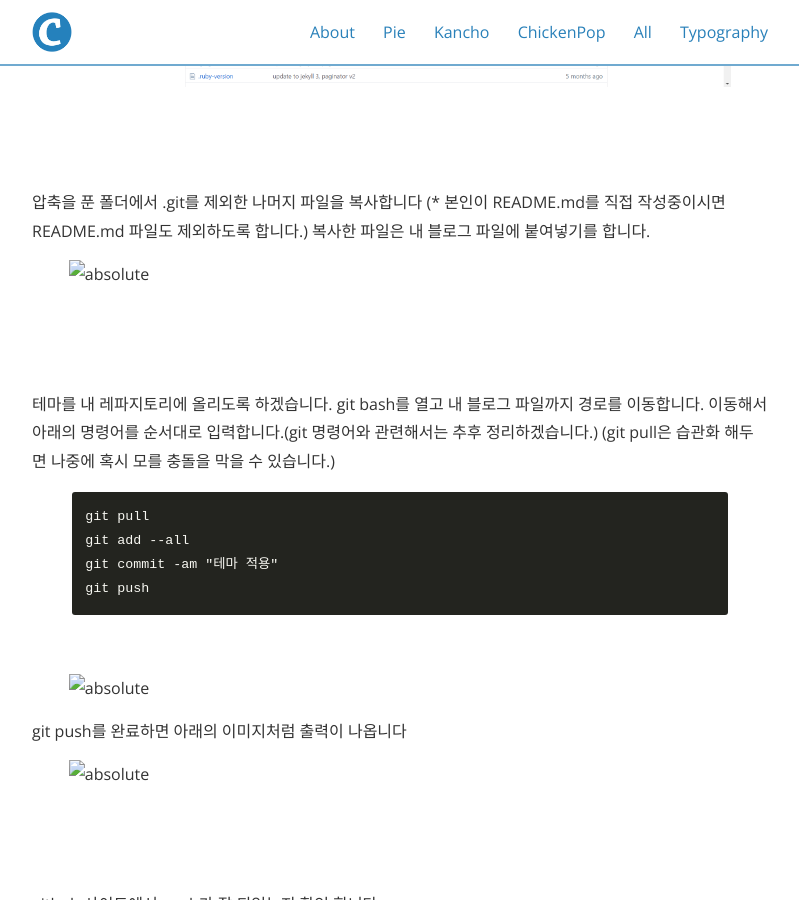
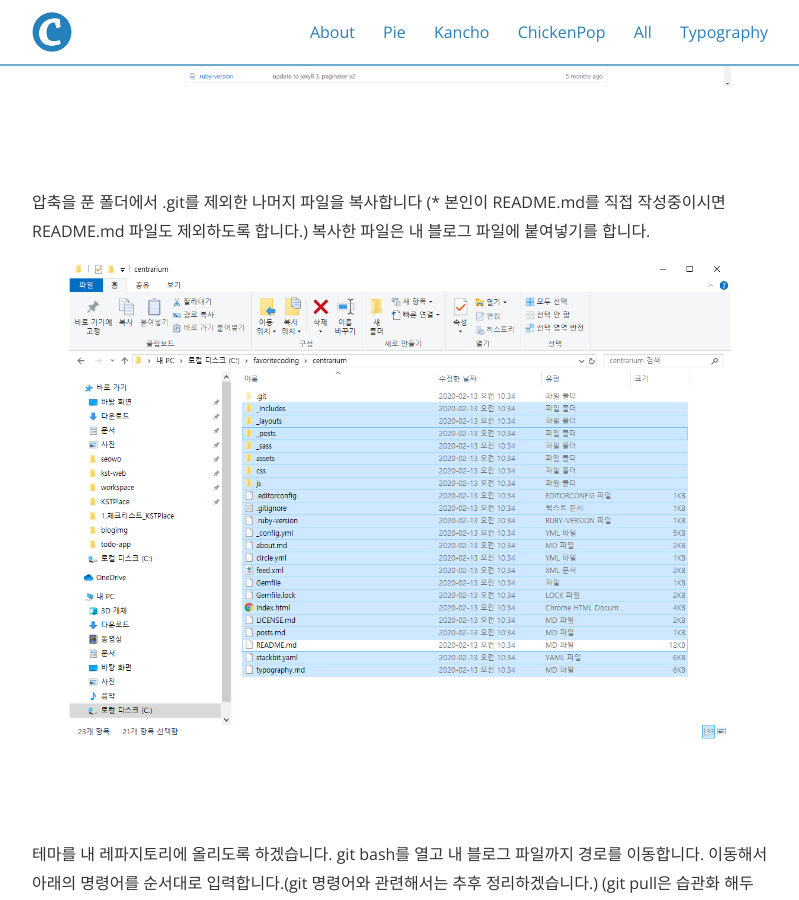
Before and after one commit to favoritecoding/gansaeldaejangBlog, a Jekyll site: the page built from _posts/kancho/2020-02-17-jekyll-2.md, in a window 1280 px wide and 900 px high, scrolled down 1413 px. Shown: the whole window, without its empty margins (240-1039 px from the left). Built offline with Jekyll 4.4.1, drawn with Linux system fonts in a browser that asks for light colours; nearby versions of some CDN libraries.

Commit message:
image relative_url로 변경

```diff
--- a/_posts/kancho/2020-02-17-jekyll-2.md
+++ b/_posts/kancho/2020-02-17-jekyll-2.md
@@ -42,7 +42,7 @@ Download ZIP을 눌러 다운로드 후 압축을 풀어줍니다.
 복사한 파일은 내 블로그 파일에 붙여넣기를 합니다.
 <br/>
 
-<img data-action="zoom" src='{{ "/assets/kanchoImg/jekyll/1-2.PNG" | absolute_url }}' alt='absolute'>
+<img data-action="zoom" src='{{ "/assets/kanchoImg/jekyll/1-2.PNG" | relative_url }}' alt='absolute'>
 
 <br/>
 
@@ -63,12 +63,12 @@ git push
 
 <br/>
 
-<img data-action="zoom" src='{{ "/assets/kanchoImg/jekyll/1-3.PNG" | absolute_url }}' alt='absolute'>
+<img data-action="zoom" src='{{ "/assets/kanchoImg/jekyll/1-3.PNG" | relative_url }}' alt='absolute'>
 
 
 git push를 완료하면 아래의 이미지처럼 출력이 나옵니다
 
-<img data-action="zoom" src='{{ "/assets/kanchoImg/jekyll/1-4.PNG" | absolute_url }}' alt='absolute'>
+<img data-action="zoom" src='{{ "/assets/kanchoImg/jekyll/1-4.PNG" | relative_url }}' alt='absolute'>
 
 <br/>
 
@@ -77,7 +77,7 @@ git push를 완료하면 아래의 이미지처럼 출력이 나옵니다
 github 사이트에서 push가 잘 되었는지 확인 합니다.
 <br/>
 
-<img data-action="zoom" src='{{ "/assets/kanchoImg/jekyll/1-5.PNG" | absolute_url }}' alt='absolute'>
+<img data-action="zoom" src='{{ "/assets/kanchoImg/jekyll/1-5.PNG" | relative_url }}' alt='absolute'>
 
 <br/>
 
@@ -90,7 +90,7 @@ Website에 주소를 추가해주면 github을 구경중인 다른사람이 나
 edit 버튼을 클릭합니다.
 <br/>
 
-<img data-action="zoom" src='{{ "/assets/kanchoImg/jekyll/1-5-1.PNG" | absolute_url }}' alt='absolute'>
+<img data-action="zoom" src='{{ "/assets/kanchoImg/jekyll/1-5-1.PNG" | relative_url }}' alt='absolute'>
 
 <br/>
 
@@ -100,7 +100,7 @@ Website에 블로그 주소를 입력하고 save 버튼을 눌러줍니다.
 (블로그 주소가 생각 안나시는 분은 Setting > GitHub Pages 부분에서 확인 가능합니다.)
 <br/>
 
-<img data-action="zoom" src='{{ "/assets/kanchoImg/jekyll/1-6.PNG" | absolute_url }}' alt='absolute'>
+<img data-action="zoom" src='{{ "/assets/kanchoImg/jekyll/1-6.PNG" | relative_url }}' alt='absolute'>
 
 <br/>
 
@@ -110,7 +110,7 @@ Website에 블로그 주소를 입력하고 save 버튼을 눌러줍니다.
 클릭하여 블로그로 이동해보도록 하겠습니다
 <br/>
 
-<img data-action="zoom" src='{{ "/assets/kanchoImg/jekyll/1-7.PNG" | absolute_url }}' alt='absolute'>
+<img data-action="zoom" src='{{ "/assets/kanchoImg/jekyll/1-7.PNG" | relative_url }}' alt='absolute'>
 
 <br/>
 
@@ -120,7 +120,7 @@ Website에 블로그 주소를 입력하고 save 버튼을 눌러줍니다.
 그 이유는 설정파일에 git page 주소를 입력해주지 않았기 때문입니다.
 <br/>
 
-<img data-action="zoom" src='{{ "/assets/kanchoImg/jekyll/1-8.PNG" | absolute_url }}' alt='absolute'>
+<img data-action="zoom" src='{{ "/assets/kanchoImg/jekyll/1-8.PNG" | relative_url }}' alt='absolute'>
 
 <br/>
 
@@ -131,7 +131,7 @@ _config.yml은 설정 파일입니다. 다양한 설정이 존재하지만 일
 아래 이미지를 보면 baseurl과 url이 존재합니다. 이 부분을 수정하도록 하겠습니다.
 <br/>
 
-<img data-action="zoom" src='{{ "/assets/kanchoImg/jekyll/1-9.PNG" | absolute_url }}' alt='absolute'>
+<img data-action="zoom" src='{{ "/assets/kanchoImg/jekyll/1-9.PNG" | relative_url }}' alt='absolute'>
 
 <br/>
 
@@ -144,7 +144,7 @@ url은 기본이 되는 주소입니다. 여기에는 git page 주소를 적어
 baseurl은 subpath입니다. 깃 주소에서 github.io/솰라솰라 에서 솰라솰라 부분입니다.
 <br/>
 
-<img data-action="zoom" src='{{ "/assets/kanchoImg/jekyll/1-9-1.PNG" | absolute_url }}' alt='absolute'>
+<img data-action="zoom" src='{{ "/assets/kanchoImg/jekyll/1-9-1.PNG" | relative_url }}' alt='absolute'>
 
 <br/>
 
@@ -161,7 +161,7 @@ git push
 {% endhighlight %}
 <br/>
 
-<img data-action="zoom" src='{{ "/assets/kanchoImg/jekyll/1-10.PNG" | absolute_url }}' alt='absolute'>
+<img data-action="zoom" src='{{ "/assets/kanchoImg/jekyll/1-10.PNG" | relative_url }}' alt='absolute'>
 
 <br/>
 
@@ -172,7 +172,7 @@ github에 올라간 코드는 바로 반영되지 않습니다.
 몇분이 지난 후 블로그에 들어가면 테마가 반영되어 있습니다!
 <br/>
 
-<img data-action="zoom" src='{{ "/assets/kanchoImg/jekyll/1-11.PNG" | absolute_url }}' alt='absolute'>
+<img data-action="zoom" src='{{ "/assets/kanchoImg/jekyll/1-11.PNG" | relative_url }}' alt='absolute'>
 
 <br/>
 
```
Also changed, not shown: _posts/kancho/2020-02-17-jekyll-1.md (+9 -9 lines).
